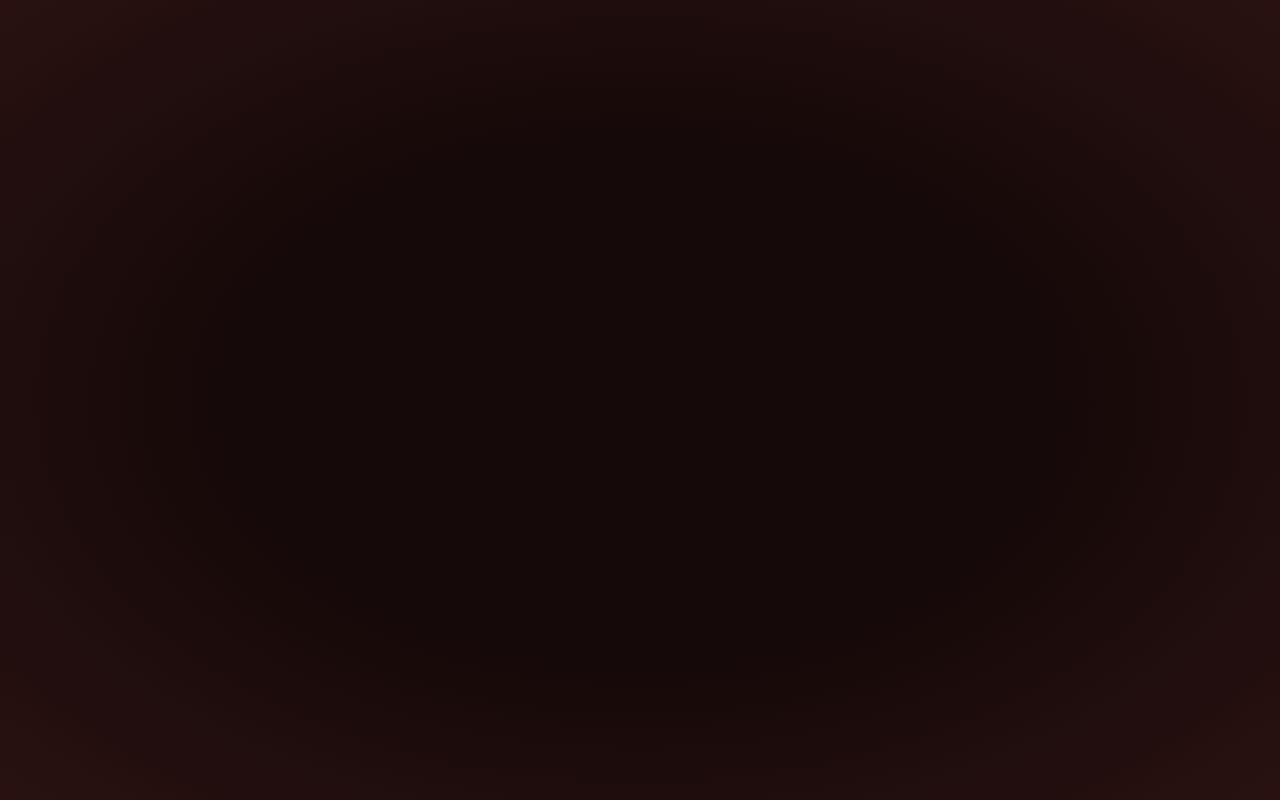
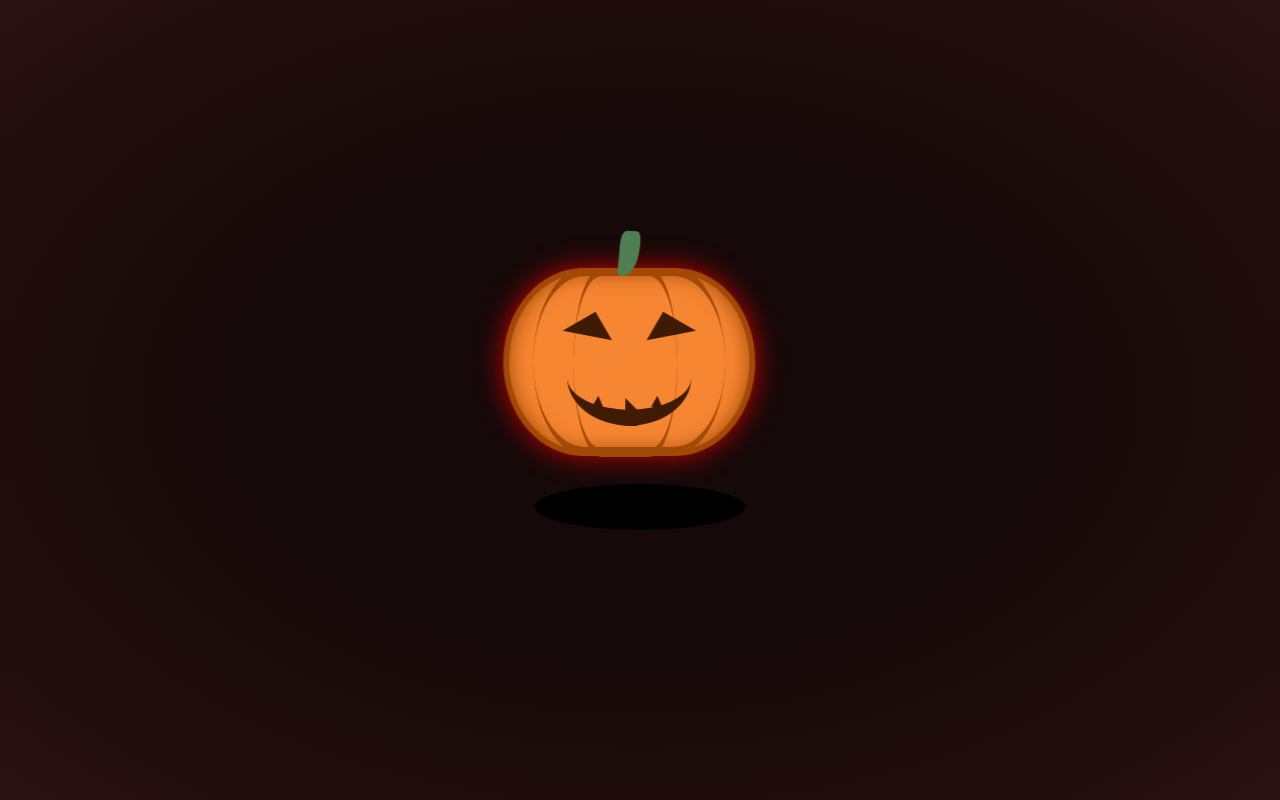
Before and after one commit to BRO-BHATT22/Spoopy-Pumkin-Animation, a plain HTML site: page index.html in a window 1280 px wide. Drawn offline with Linux system fonts and the light colour scheme.

Commit message:
I finished my project and I am going to make it a little bit more creative

```diff
--- a/style.css
+++ b/style.css
@@ -18,5 +18,161 @@ body {
 
 .pumpkin {
     height: 11em;
+    width: 15em;
+    background: #f68632;
+    border: 0.4em solid #a14907;
+    border-radius: 70%/110%;
+    position: relative;
+    box-shadow: inset 0 0 20px #a14907, 0 0 30px -4px red;
+    z-index: 1;
+    animation: float 3s infinite;
+}
 
+.pumpkin .texture {
+    height: 10.8em;
+    width: 6.5em;
+    position: absolute;
+    bottom: -0.4em;
+    left: 4em;
+    border-radius: 70%/130%;
+    border-bottom: 0.5em solid #a14907;
+    border-top: 0.5em solid #a14907;
 }
+
+.pumpkin .texture::after {
+    content: '';
+    display: block;
+    height: 10.7em;
+    width: 12em;
+    position: absolute;
+    bottom: -0.4em;
+    left: -2.5em;
+    border-radius: 70%/130%;
+    border-bottom: 0.5em solid #a14907;
+    border-top: 0.5em solid #a14907;
+}
+
+.pumpkin .root {
+    background: #517f54;
+    height:2.8em;
+    width: 1.25em;
+    position: absolute;
+    left: calc(7.5em - 0.625em);
+    top: -2.7em;
+    transform: rotate(5deg);
+    border-radius: 30% 20% 70% 10%;
+    z-index: 1;
+    box-shadow: inset 0 0 10px #517f54;
+}
+
+.pumpkin .eye {
+    position: absolute;
+    width: 0;
+    height:0;
+    border-top: 0.8 emsolid transparent;
+    top: 2.8em;
+}
+
+.pumpkin .eye.right {
+    right: 3.7em;
+    border-left: 2.4em solid #401b03;
+    border-bottom: 2.1em solid transparent;
+    transform: rotate(30deg);
+}
+
+.pumpkin .eye.left {
+    left: 3.7em;
+    transform: rotate(-30deg);
+    border-bottom: 2.1em solid transparent;
+    border-right: 2.4em solid #401b03;
+}
+
+.pumpkin .mouth {
+    border-bottom: 1em solid #401b03;
+    position: absolute;
+    width: 4em;
+    height: 2em;
+    bottom: 1.5em;
+}
+
+.pumpkin .mouth.right {
+    right: 3.6em;
+    border-radius: 0 0 100% 0;
+}
+
+.pumpkin .mouth.left {
+    left: 3.6em;
+    border-radius: 0 0 0 100%;
+}
+
+.pumpkin .teeth {
+    border-left: 0.8em solid #401b03;
+    border-bottom: 0 solid transparent;
+    border-top: 0.8em solid transparent;
+    width: 0.5em;
+    height: 1em;
+    position: absolute;
+    top: 7.7em;
+    left:7.25em;
+}
+
+.pumpkin .teeth::before,
+.pumpkin .teeth::after {
+    content: '';
+    display: block;
+    position: absolute;
+    width: 0;
+    height: 0;
+    border-top: 0.8em solid transparent;
+}
+
+.pumpkin .teeth::before {
+    right: 2.2em;
+    top: -0.65em;
+    transform: rotate(30deg);
+    border-bottom: 0.5 solid transparent;
+    border-left: 1em solid #401b03;
+}
+.pumpkin .teeth::after {
+    left: 1em;
+    top: -0.65em;
+    transform: rotate(30deg);
+    border-bottom: 0.5 solid transparent;
+    border-left: 1em solid #401b03;
+}
+
+.shadow {
+    margin: 10% auto 0;
+    background: #000;
+    width: 230px;
+    height: 50px;
+    border-radius: 50%;
+    animation: zoom 3s infinite;
+}
+
+@keyframes float {
+    0%, 100%{
+        transform: translateY(0)
+    }
+    50% {
+        transform: translateY(-10%);
+    }
+}
+
+@keyframes zoom {
+    0%, 100% {
+        transform: scale(1);
+    }
+    50% {
+        transform: scale(0.8);
+    }
+}
+
+@keyframes float {
+    0%, 100%{
+        transform: translateY(0)
+    }
+    50% {
+        transform: translateX(-10%);
+    }
+}
```
